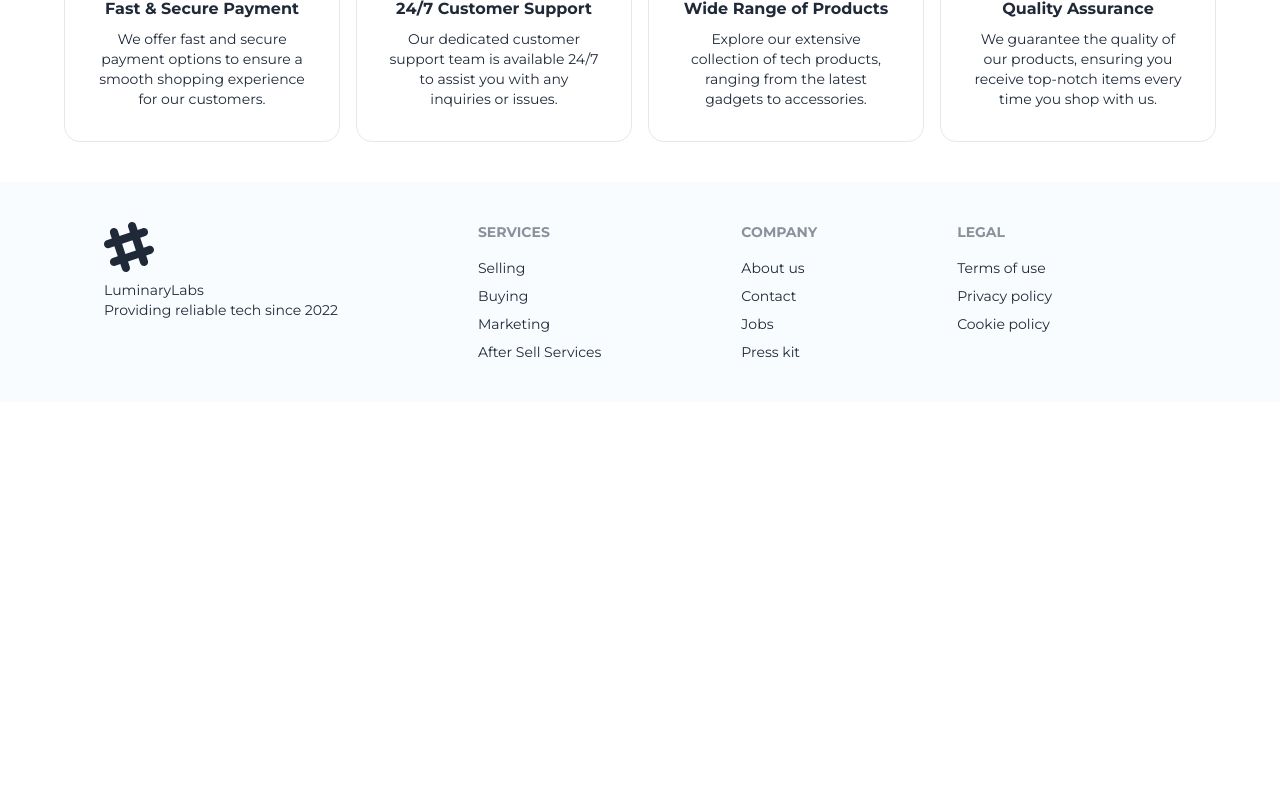
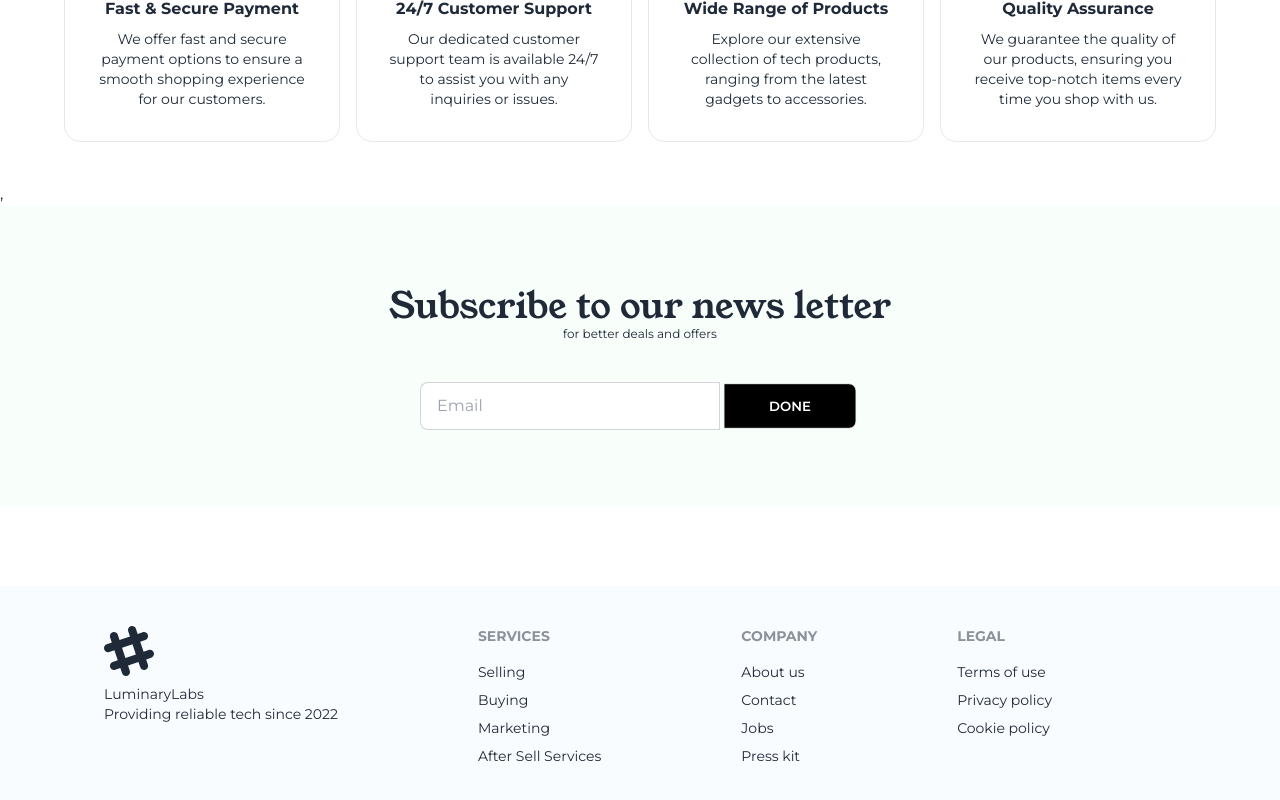
Before and after one commit to nasimrifat101/b8-a10-luminary-labs-client, a React (Vite) app: page / in a window 1280 px wide. Shown: the part 1666-2466 px from the top of the page. Before the commit the page ends 2068 px from the top, so only its background shows below. Built offline with nearby package versions, Linux system fonts and the light colour scheme; no server answers.

Commit message:
newsletter components added

```diff
--- a/src/Components/Pages/cart/Mycart.jsx
+++ b/src/Components/Pages/cart/Mycart.jsx
@@ -6,7 +6,6 @@ import MyCard from "./card/MyCard";
 const Mycart = () => {
  const [products, setProducts] = useState([])
   const [totalAmount, setTotalAmount] = useState(0);
-
 
   useEffect(()=>{
     fetch('https://luminary-labs-server-bl6h611nx-nasimrifat101.vercel.app/cart')
--- a/src/Components/Pages/home/Home.jsx
+++ b/src/Components/Pages/home/Home.jsx
@@ -8,6 +8,7 @@ import Footer from "./components/Footer";
 import AOS from "aos";
 import "aos/dist/aos.css";
 import { useEffect } from "react";
+import Newsletter from "./components/Newsletter";
 
 const Home = () => {
   useEffect(() => {
@@ -26,11 +27,14 @@ const Home = () => {
       <div data-aos="fade-down">
         <Featured></Featured>
       </div>
-      <div data-aos="fade-up">
+      <div data-aos="fade-down">
         <SaleBanner></SaleBanner>
       </div>
-      <div data-aos="fade-down">
+      <div data-aos="fade-up">
         <WhyChoseeUs></WhyChoseeUs>
+      </div>
+      <div data-aos="fade-up">
+       ,<Newsletter></Newsletter>
       </div>
       <Footer></Footer>
     </div>
--- /dev/null
+++ b/src/Components/Pages/home/components/Newsletter.jsx
@@ -0,0 +1,26 @@
+const Newsletter = () => {
+  return (
+    <div className="bg-[#f8fffa] h-[200px] lg:h-[300px] mb-20">
+      <div className="flex justify-center items-center flex-col">
+        <h1 className="lg:text-4xl font-young mt-20">
+          Subscribe to our news letter
+        </h1>
+        <p className="text-xs lg:text-md">for better deals and offers</p>
+        <div className="form-control lg:mt-10">
+          <div className="input-group hidden lg:block">
+            <input
+              type="text"
+              placeholder="Email"
+              className="input input-bordered lg:w-[300px]"
+            />
+            <button className="btn bg-black lg:w-[140px] text-white">
+              Done
+            </button>
+          </div>
+        </div>
+      </div>
+    </div>
+  );
+};
+
+export default Newsletter;
```
